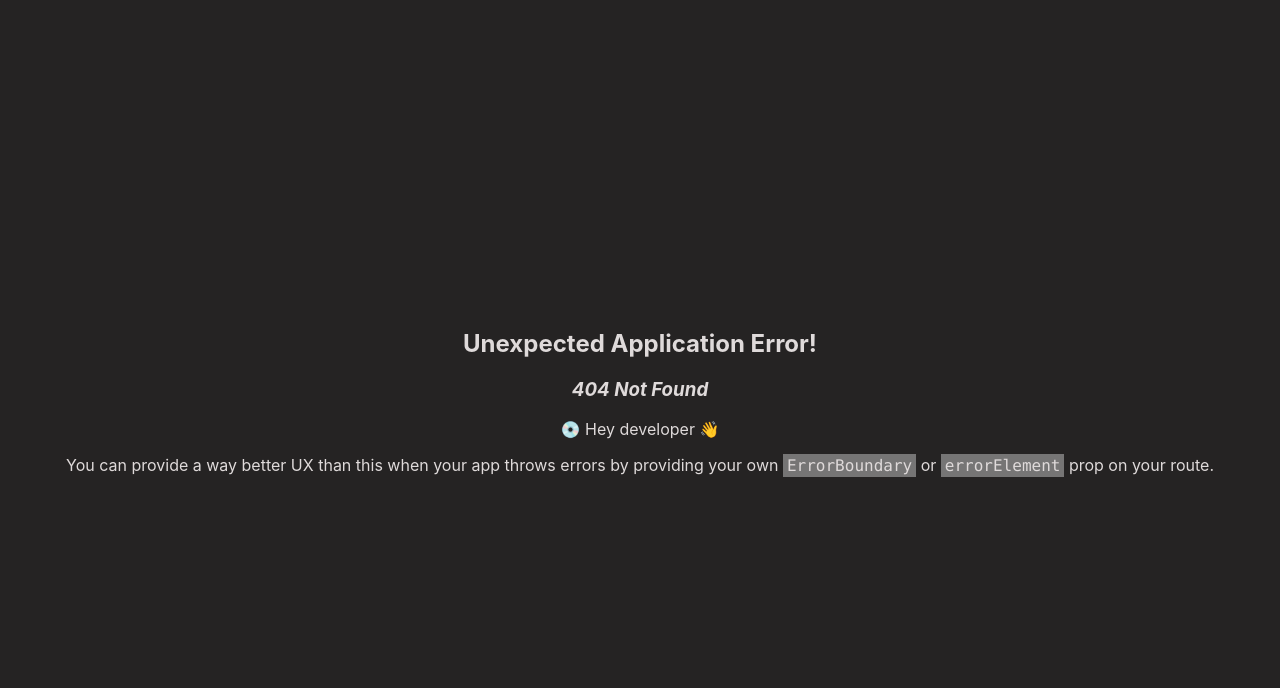
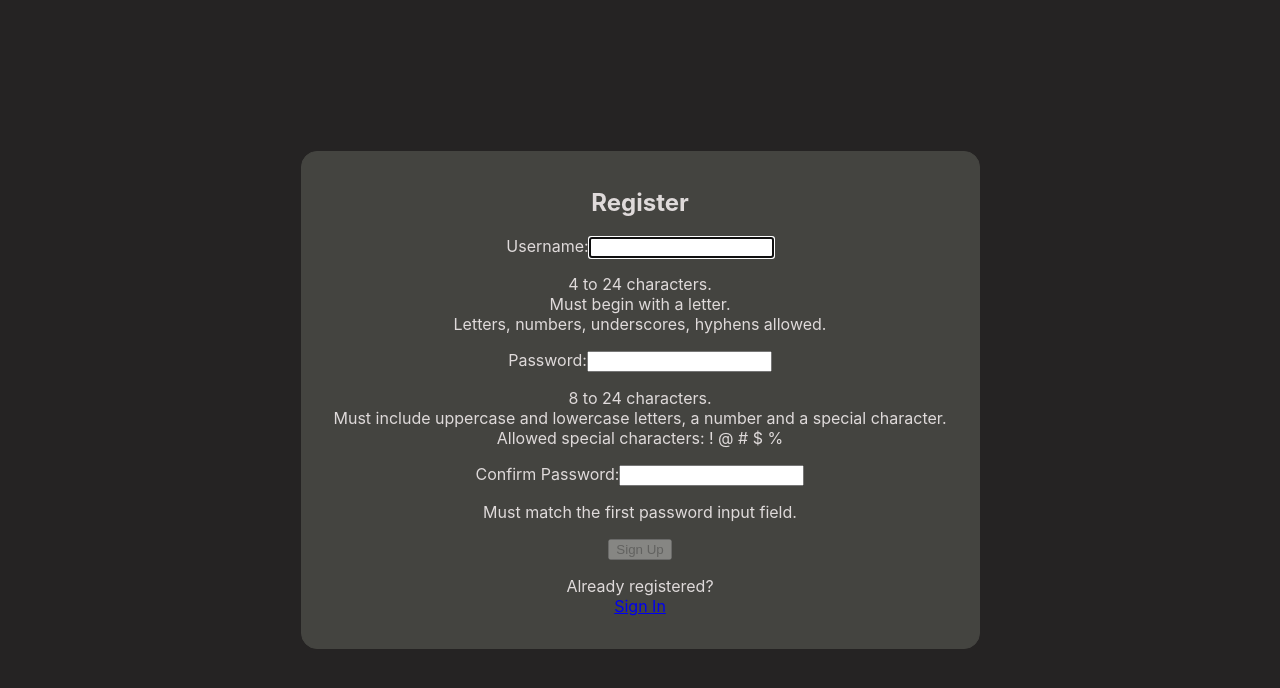
Before and after one commit to waterdoze/Anagram, a React (Create React App) app in the folder client/: page /register in a window 1280 px wide. Before the commit this address had no page. Shown: the top 688 px of the page. Built offline with nearby package versions, Linux system fonts and the light colour scheme.

Commit message:
auth basics

```diff
--- a/client/src/App.js
+++ b/client/src/App.js
@@ -4,17 +4,21 @@
 import { createBrowserRouter, Route, createRoutesFromElements, RouterProvider, BrowserRouter } from 'react-router-dom'
 import { useState } from 'react';
 import ProtectedRoute from './components/auth/ProtectedRoute';
+import Login from './components/auth/Login';
+import Register from './components/auth/Register';
 
 
 function App() {
 
-    const [isSignedIn, setIsSignedIn] = useState(null)
+    const [isSignedIn, setIsSignedIn] = useState(false)
 
 
     const router = createBrowserRouter(
         createRoutesFromElements(
             <Route>
                 <Route path='/' element={<Home isSignedIn={isSignedIn} setIsSignedIn={setIsSignedIn} />} />
+                <Route path='/login' element={<Login isSignedIn={isSignedIn} setIsSignedIn={setIsSignedIn}/>} />
+                <Route path='/register' element={<Register />} />
                 <Route path='/game' element={<ProtectedRoute isSignedIn={isSignedIn}><Anagram setIsSignedIn={setIsSignedIn} /></ProtectedRoute>} />
             </Route>
 
--- a/client/src/components/Home.jsx
+++ b/client/src/components/Home.jsx
@@ -6,8 +6,7 @@
     const navigate = useNavigate()
 
     const signin = () => {
-        setIsSignedIn(true)
-        navigate('/game')
+        navigate('/login')
     }
 
     const signout = () => {
@@ -18,12 +17,12 @@
         <div>
             {isSignedIn ? (
                 <div className="d-grid mt-5">
-                    <button className="btn-danger" onClick={signout}>
+                    <button className="btn" onClick={signout}>
                         Sign out
                     </button>
                 </div>
             ) : <div className="d-grid mt-5">
-                <button className="btn-dark" onClick={signin}>
+                <button className="btn" onClick={signin}>
                     Sign in
                 </button>
             </div>}
--- a/client/src/components/auth/Login.jsx
+++ b/client/src/components/auth/Login.jsx
@@ -1,9 +1,97 @@
 import React from 'react'
+import { useEffect, useRef, useState } from 'react';
+import { useNavigate } from 'react-router-dom';
+import Axios from 'axios'
 
-const Login = () => {
-  return (
-    <div>Login</div>
-  )
+const Login = ({ isSignedIn, setIsSignedIn }) => {
+    const userRef = useRef();
+    const errRef = useRef();
+
+    const navigate = useNavigate()
+
+    const [user, setUser] = useState('');
+    const [pwd, setPwd] = useState('');
+    const [errMsg, setErrMsg] = useState('');
+
+    useEffect(() => {
+        userRef.current.focus();
+    }, [])
+
+    useEffect(() => {
+        setErrMsg('');
+    }, [user, pwd])
+
+    useEffect(() => {
+        if (isSignedIn) {
+            navigate('/game')
+        }
+    }, [isSignedIn])
+
+    const handleSubmit = async (e) => {
+        e.preventDefault()
+
+        const response = await Axios.post('http://localhost:3001/userLogin',
+            JSON.stringify({ username: user, password: pwd }),
+            {
+                headers: { 'Content-Type': 'application/json' }
+            }
+        )
+
+        console.log(response)
+        console.log(response.data)
+
+        if (response.data.status === 'ok') {
+            setIsSignedIn(true)
+        }
+        else {
+            navigate('/')
+        }
+    }
+
+
+
+    return (
+        <div>
+            <section className='logWrap'>
+                <p ref={errRef} className={errMsg ? "errmsg" : "offscreen"} aria-live="assertive">{errMsg}</p>
+                <h1>Sign In</h1>
+                <form onSubmit={handleSubmit}>
+                    <div>
+                        <label htmlFor="username">Username:</label>
+                        <input
+                            type="text"
+                            id="username"
+                            ref={userRef}
+                            autoComplete="off"
+                            onChange={(e) => setUser(e.target.value)}
+                            value={user}
+                            required
+                        />
+                    </div>
+
+                    <div>
+                        <label htmlFor="password">Password:</label>
+                        <input
+                            type="password"
+                            id="password"
+                            onChange={(e) => setPwd(e.target.value)}
+                            value={pwd}
+                            required
+                        />
+                    </div>
+
+                    <button>Sign In</button>
+                </form>
+                <p>
+                    Need an Account?<br />
+                    <span className="line">
+                        {/*put router link here*/}
+                        <a href="/register">Sign Up</a>
+                    </span>
+                </p>
+            </section>
+        </div>
+    )
 }
 
 export default Login
--- a/client/src/components/auth/ProtectedRoute.jsx
+++ b/client/src/components/auth/ProtectedRoute.jsx
@@ -2,6 +2,7 @@
 import { Navigate } from 'react-router-dom'
 
 const ProtectedRoute = ({ isSignedIn, children }) => {
+
     if (!isSignedIn) {
         return <Navigate to="/" replace />
     }
--- a/client/src/components/auth/Register.jsx
+++ b/client/src/components/auth/Register.jsx
@@ -1,9 +1,190 @@
 import React from 'react'
+import { useState, useRef, useEffect } from 'react';
+import Axios from 'axios'
+import { useNavigate } from 'react-router-dom';
+
+const USER_REGEX = /^[A-z][A-z0-9-_]{3,23}$/;
+const PWD_REGEX = /^(?=.*[a-z])(?=.*[A-Z])(?=.*[0-9])(?=.*[!@#$%\\)\\(:]).{8,24}$/;
 
 const Register = () => {
-  return (
-    <div>Register</div>
-  )
+
+    const navigate = useNavigate()
+
+    const userRef = useRef();
+    const errRef = useRef();
+
+    const [user, setUser] = useState('');
+    const [validName, setValidName] = useState(false);
+    const [userFocus, setUserFocus] = useState(false);
+
+    const [pwd, setPwd] = useState('');
+    const [validPwd, setValidPwd] = useState(false);
+    const [pwdFocus, setPwdFocus] = useState(false);
+
+    const [matchPwd, setMatchPwd] = useState('');
+    const [validMatch, setValidMatch] = useState(false);
+    const [matchFocus, setMatchFocus] = useState(false);
+
+    const [errMsg, setErrMsg] = useState('');
+    const [success, setSuccess] = useState(false);
+
+    useEffect(() => {
+        userRef.current.focus();
+    }, [])
+
+    useEffect(() => {
+        setValidName(USER_REGEX.test(user));
+    }, [user])
+
+    useEffect(() => {
+        setValidPwd(PWD_REGEX.test(pwd));
+        setValidMatch(pwd === matchPwd);
+    }, [pwd, matchPwd])
+
+    useEffect(() => {
+        setErrMsg('');
+    }, [user, pwd, matchPwd])
+
+    useEffect(() => {
+        if (success) {
+            navigate('/login')
+        }
+    }, [success])
+
+    const handleSubmit = async (e) => {
+        e.preventDefault();
+        // if button enabled with JS hack
+        const v1 = USER_REGEX.test(user);
+        const v2 = PWD_REGEX.test(pwd);
+        if (!v1 || !v2) {
+            setErrMsg("Invalid Entry");
+            return;
+        }
+
+        const response = await Axios.get(`http://localhost:3001/existsUser/${user}`)
+        if (response) {
+            console.log("username already taken")
+            return
+        }
+
+
+        try {
+            const response = await Axios.post("http://localhost:3001/userRegister",
+                JSON.stringify({ username: user, password: pwd }),
+                {
+                    headers: { 'Content-Type': 'application/json' },
+                    withCredentials: true
+                }
+            );
+            console.log(JSON.stringify(response?.data));
+            setSuccess(true);
+            setUser('');
+            setPwd('');
+            setMatchPwd('');
+        } catch (err) {
+
+            if (!err?.response) {
+                setErrMsg('No Server Response');
+            }
+            else if (err.response?.status === 409) {
+                setErrMsg('Username Taken');
+            }
+            else {
+                setErrMsg('Registration Failed')
+            }
+            errRef.current.focus();
+        }
+    }
+
+    return (
+        <div>
+            <section className='logWrap'>
+                <p ref={errRef} className={errMsg ? "errmsg" : "offscreen"} aria-live="assertive">{errMsg}</p>
+                <h1>Register</h1>
+                <form onSubmit={handleSubmit}>
+                    <div>
+                        <label htmlFor="username">
+                            Username:
+                        </label>
+                        <input
+                            type="text"
+                            id="username"
+                            ref={userRef}
+                            autoComplete="off"
+                            onChange={(e) => setUser(e.target.value)}
+                            value={user}
+                            required
+                            aria-invalid={validName ? "false" : "true"}
+                            aria-describedby="uidnote"
+                            onFocus={() => setUserFocus(true)}
+                            onBlur={() => setUserFocus(false)}
+                        />
+                        <p id="uidnote" className={userFocus && user && !validName ? "instructions" : "offscreen"}>
+                            4 to 24 characters.<br />
+                            Must begin with a letter.<br />
+                            Letters, numbers, underscores, hyphens allowed.
+                        </p>
+                    </div>
+
+
+                    <div>
+                        <label htmlFor="password">
+                            Password:
+                        </label>
+                        <input
+                            type="password"
+                            id="password"
+                            onChange={(e) => setPwd(e.target.value)}
+                            value={pwd}
+                            required
+                            aria-invalid={validPwd ? "false" : "true"}
+                            aria-describedby="pwdnote"
+                            onFocus={() => setPwdFocus(true)}
+                            onBlur={() => setPwdFocus(false)}
+                        />
+                        <p id="pwdnote" className={pwdFocus && !validPwd ? "instructions" : "offscreen"}>
+                            8 to 24 characters.<br />
+                            Must include uppercase and lowercase letters, a number and a special character.<br />
+                            Allowed special characters: <span aria-label="exclamation mark">!</span> <span aria-label="at symbol">@</span> <span aria-label="hashtag">#</span> <span aria-label="dollar sign">$</span> <span aria-label="percent">%</span>
+                        </p>
+
+
+                    </div>
+
+                    <div>
+                        <label htmlFor="confirm_pwd">
+                            Confirm Password:
+
+                        </label>
+                        <input
+                            type="password"
+                            id="confirm_pwd"
+                            onChange={(e) => setMatchPwd(e.target.value)}
+                            value={matchPwd}
+                            required
+                            aria-invalid={validMatch ? "false" : "true"}
+                            aria-describedby="confirmnote"
+                            onFocus={() => setMatchFocus(true)}
+                            onBlur={() => setMatchFocus(false)}
+                        />
+                        <p id="confirmnote" className={matchFocus && !validMatch ? "instructions" : "offscreen"}>
+                            Must match the first password input field.
+                        </p>
+                    </div>
+
+
+                    <button disabled={!validName || !validPwd || !validMatch ? true : false}>Sign Up</button>
+                </form>
+                <p>
+                    Already registered?<br />
+                    <span className="line">
+                        {/*put router link here*/}
+                        <a href="/login">Sign In</a>
+                    </span>
+                </p>
+            </section>
+        </div>
+    )
 }
 
 export default Register
--- a/client/src/css/index.css
+++ b/client/src/css/index.css
@@ -138,7 +138,7 @@
     border: 1px solid #444440;
     border-radius: 1em;
 
-    background-color: #444440 ;
+    background-color: #444440;
 
     display: flex;
     justify-content: center;
@@ -153,3 +153,17 @@
     background-color: #585252e7;
     color: black;
 }
+
+.logWrap {
+    display: block;
+    border: 1px solid #444440;
+    border-radius: 1em;
+    background-color: #444440;
+    padding: 1em;
+
+}
+
+.logWrap>form>div {
+    display: block;
+    margin: 1em;
+}
```
Also changed, not shown: 2 other files (tests, documents, lock files or other folders).
